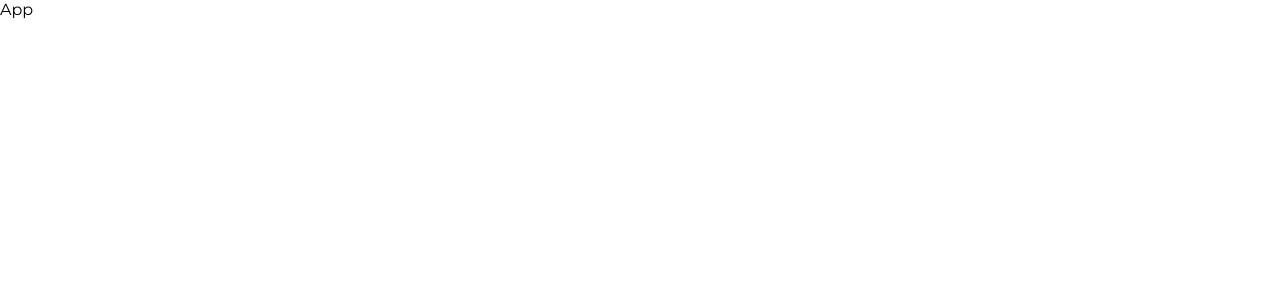
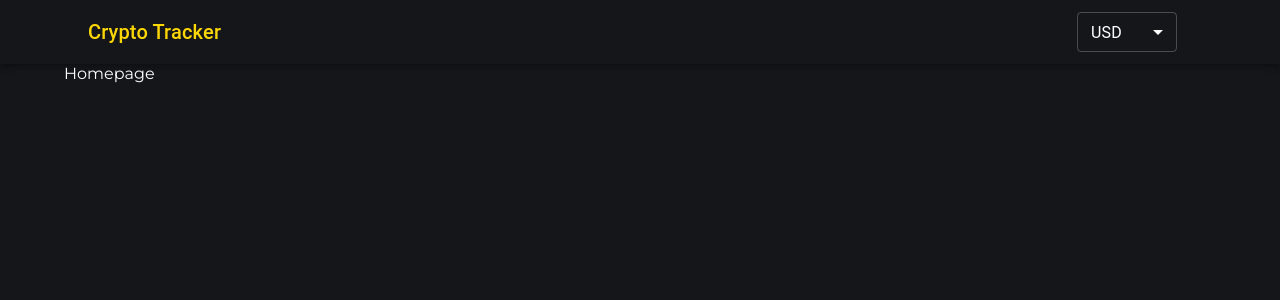
Before and after one commit to DarshanVaishya/crypto-tracker, a React (Create React App) app: page / in a window 1280 px wide. Shown: the top 300 px of the page. Built offline with nearby package versions, Linux system fonts and the light colour scheme.

Commit message:
Feat: Added header

```diff
--- a/src/App.css
+++ b/src/App.css
@@ -15,3 +15,9 @@ a {
 	text-decoration: none;
 	color: gold;
 }
+
+.App {
+	background-color: #14161a;
+	color: white;
+	min-height: 100vh;
+}
--- a/src/App.js
+++ b/src/App.js
@@ -1,7 +1,21 @@
 import "./App.css";
 
+import { Route, Routes } from "react-router-dom";
+import Header from "./components/header/header.component";
+import HomePage from "./components/home-page/home-page.component";
+import CoinPage from "./components/coin-page/coin-page.component";
+
 function App() {
-	return <div>App</div>;
+	return (
+		<div className="App">
+			<Routes>
+				<Route path="/" element={<Header />}>
+					<Route index element={<HomePage />} />
+					<Route path="/coins/:id" element={<CoinPage />} />
+				</Route>
+			</Routes>
+		</div>
+	);
 }
 
 export default App;
--- /dev/null
+++ b/src/components/coin-page/coin-page.component.jsx
@@ -0,0 +1,7 @@
+import React from "react";
+
+function CoinPage() {
+	return <div>CoinPage</div>;
+}
+
+export default CoinPage;
--- /dev/null
+++ b/src/components/header/header.component.jsx
@@ -0,0 +1,61 @@
+import styles from "./header.module.css";
+import {
+	AppBar,
+	createTheme,
+	MenuItem,
+	Select,
+	ThemeProvider,
+	Toolbar,
+	Typography,
+} from "@mui/material";
+import { Container } from "@mui/system";
+import { Outlet, useNavigate } from "react-router-dom";
+import { useContext } from "react";
+import { cryptoContext } from "../../contexts/crypto.context";
+
+const darkTheme = createTheme({
+	palette: {
+		primary: {
+			main: "#fff",
+		},
+		mode: "dark",
+	},
+});
+
+function Header() {
+	const navigate = useNavigate();
+	const { currency, setCurrency } = useContext(cryptoContext);
+	const clickHandler = () => navigate("/");
+	const changeHandler = (e) => setCurrency(e.target.value);
+
+	return (
+		<ThemeProvider theme={darkTheme}>
+			<AppBar color="transparent" position="static">
+				<Container>
+					<Toolbar>
+						<Typography className={styles.title} variant="h6">
+							<span onClick={clickHandler}>Crypto Tracker</span>
+						</Typography>
+
+						<Select
+							value={currency}
+							variant="outlined"
+							className={styles.select}
+							onChange={changeHandler}
+						>
+							<MenuItem value="USD">USD</MenuItem>
+							<MenuItem value="CAD">CAD</MenuItem>
+							<MenuItem value="INR">INR</MenuItem>
+						</Select>
+					</Toolbar>
+				</Container>
+			</AppBar>
+
+			<Container>
+				<Outlet />
+			</Container>
+		</ThemeProvider>
+	);
+}
+
+export default Header;
--- /dev/null
+++ b/src/components/header/header.module.css
@@ -0,0 +1,15 @@
+.select {
+	width: 100px;
+	height: 40px;
+	margin-right: 15px;
+}
+
+.title {
+	color: gold;
+	flex: 1;
+	font-weight: bold;
+}
+
+.title span {
+	cursor: pointer;
+}
--- /dev/null
+++ b/src/components/home-page/home-page.component.jsx
@@ -0,0 +1,5 @@
+function HomePage() {
+	return <div>Homepage</div>;
+}
+
+export default HomePage;
--- /dev/null
+++ b/src/contexts/crypto.context.jsx
@@ -0,0 +1,44 @@
+import React, { createContext, useState } from "react";
+import { useEffect } from "react";
+
+export const cryptoContext = createContext({
+	currency: "USD",
+	symbol: "$",
+	setCurrency: () => {},
+});
+
+function CryptoProvider({ children }) {
+	const [currency, setCurrency] = useState("USD");
+	const [symbol, setSymbol] = useState("$");
+
+	useEffect(() => {
+		switch (currency) {
+			case "USD":
+				setSymbol("$");
+				break;
+			case "CAD":
+				setSymbol("CA $");
+				break;
+			case "INR":
+				setSymbol("₹");
+				break;
+
+			default:
+				throw new Error(
+					`cryptoContext: Invalid currency ${currency} provided.`
+				);
+		}
+	}, [currency]);
+
+	const value = {
+		currency,
+		symbol,
+		setCurrency,
+	};
+
+	return (
+		<cryptoContext.Provider value={value}>{children}</cryptoContext.Provider>
+	);
+}
+
+export default CryptoProvider;
--- a/src/index.js
+++ b/src/index.js
@@ -1,10 +1,16 @@
 import React from "react";
 import ReactDOM from "react-dom/client";
+import { BrowserRouter } from "react-router-dom";
 import App from "./App";
+import CryptoProvider from "./contexts/crypto.context";
 
 const root = ReactDOM.createRoot(document.getElementById("root"));
 root.render(
 	<React.StrictMode>
-		<App />
+		<BrowserRouter>
+			<CryptoProvider>
+				<App />
+			</CryptoProvider>
+		</BrowserRouter>
 	</React.StrictMode>
 );
```
